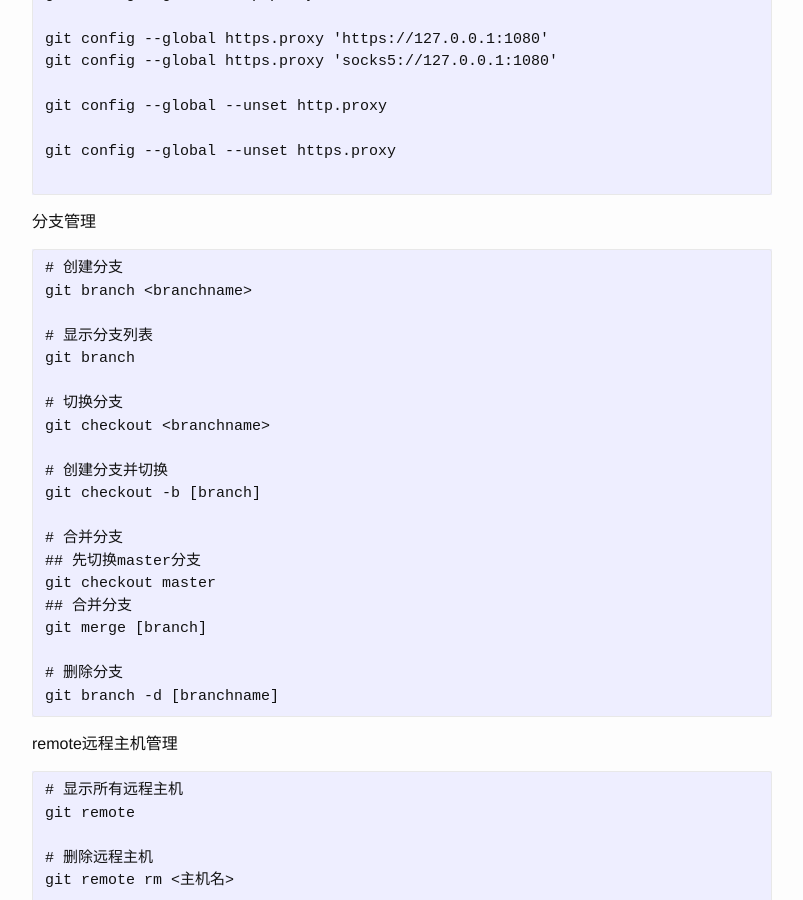
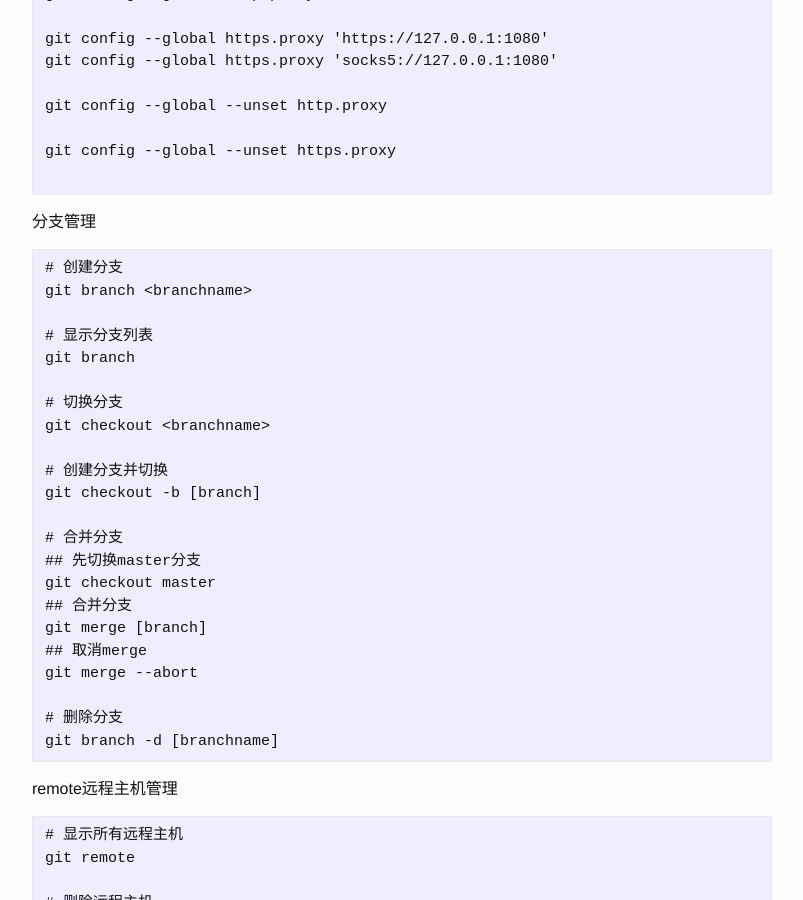
Before and after one commit to josephstalin117/josephstalin117.github.io, a Jekyll site: the page built from _posts/2016-06-03-git.markdown, in a window 1280 px wide and 900 px high, scrolled down 3791 px. Shown: the whole window, without its empty margins (238-1041 px from the left). Built offline with Jekyll 4.4.1, drawn with Linux system fonts in a browser that asks for light colours.

Commit message:
add git merge --abort

```diff
--- a/_posts/2016-06-03-git.markdown
+++ b/_posts/2016-06-03-git.markdown
@@ -190,6 +190,8 @@ git checkout -b [branch]
 git checkout master
 ## 合并分支
 git merge [branch]
+## 取消merge
+git merge --abort
 
 # 删除分支
 git branch -d [branchname]
```
